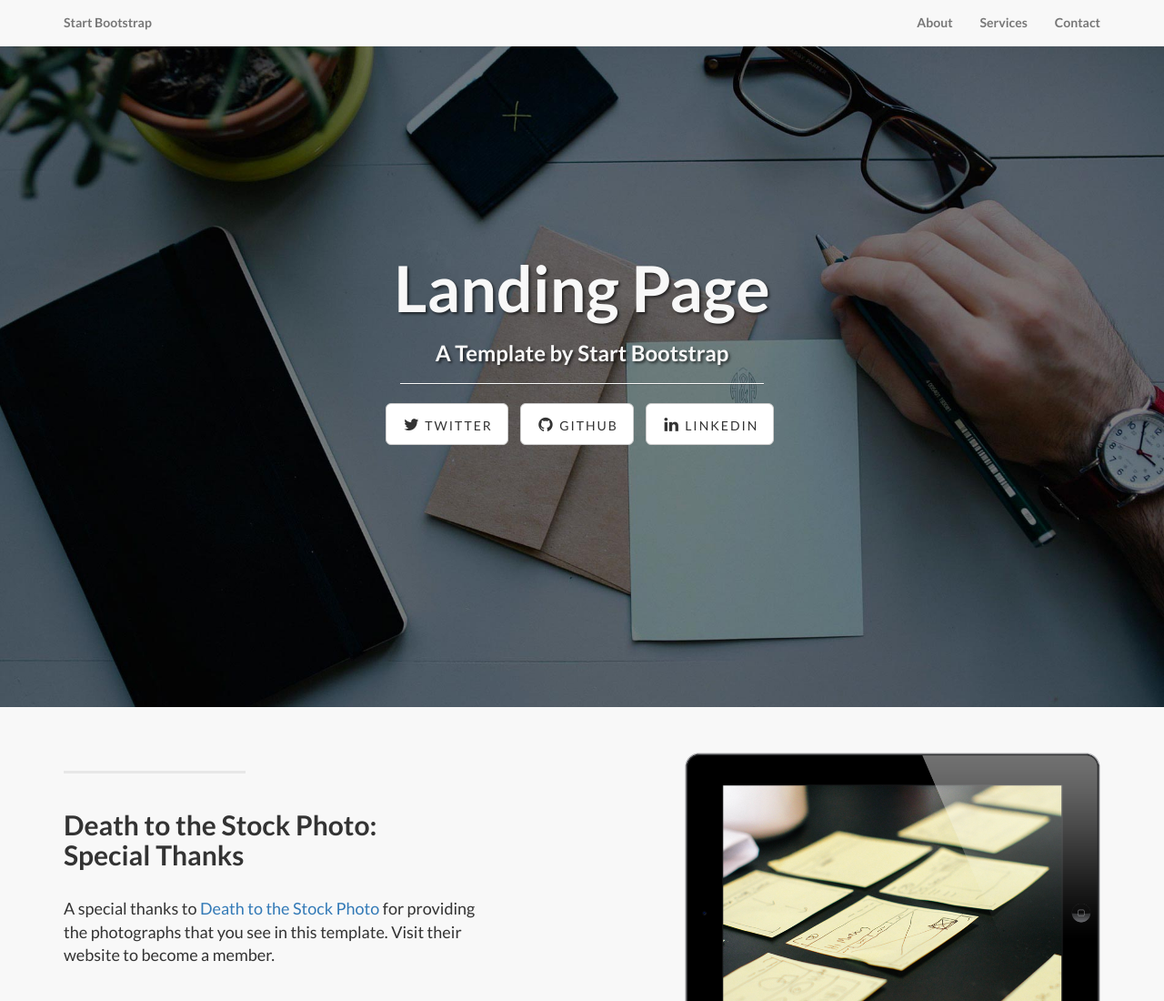
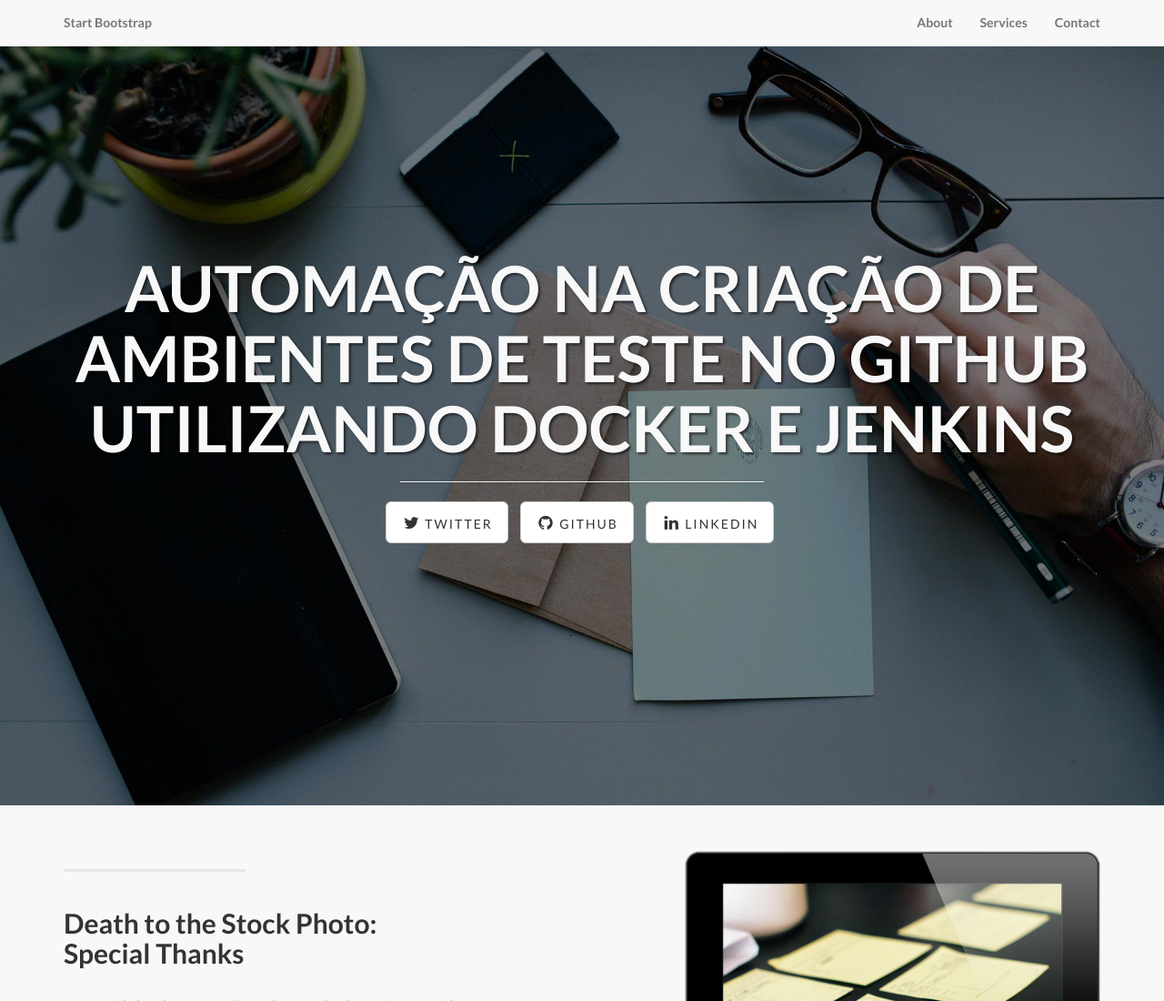
Before and after one commit to gbgdev/tcc, a plain HTML site: page index.html in a window 1280 px wide. Shown: the top 1100 px of the page at 91% size. Drawn offline with Linux system fonts and the light colour scheme.

Commit message:
Mudança de titulo

```diff
--- a/index.html
+++ b/index.html
@@ -9,7 +9,7 @@
     <meta name="description" content="">
     <meta name="author" content="">
 
-    <title>Landing Page - Start Bootstrap Theme</title>
+    <title>AUTOMAÇÃO NA CRIAÇÃO DE AMBIENTES DE TESTE NO GITHUB UTILIZANDO DOCKER E JENKINS</title>
 
     <!-- Bootstrap Core CSS -->
     <link href="css/bootstrap.min.css" rel="stylesheet">
@@ -73,8 +73,7 @@
             <div class="row">
                 <div class="col-lg-12">
                     <div class="intro-message">
-                        <h1>Landing Page</h1>
-                        <h3>A Template by Start Bootstrap</h3>
+                        <h1>AUTOMAÇÃO NA CRIAÇÃO DE AMBIENTES DE TESTE NO GITHUB UTILIZANDO DOCKER E JENKINS</h1>
                         <hr class="intro-divider">
                         <ul class="list-inline intro-social-buttons">
                             <li>
```
